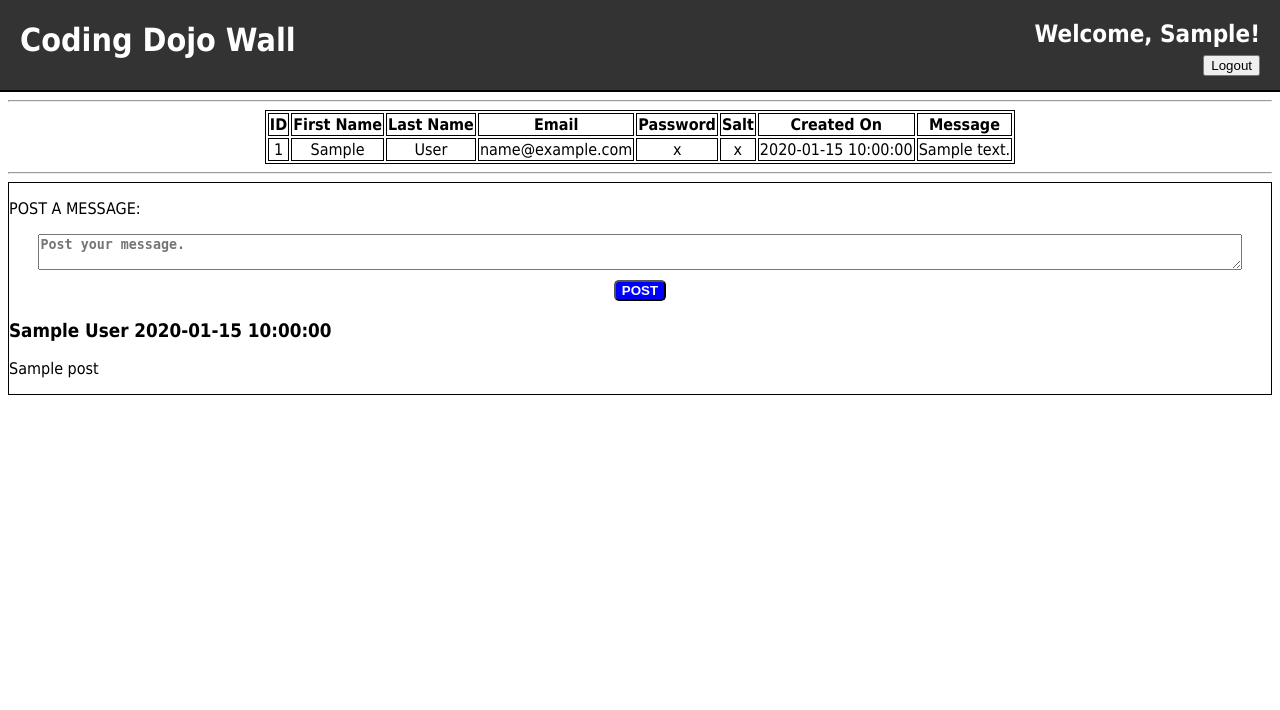
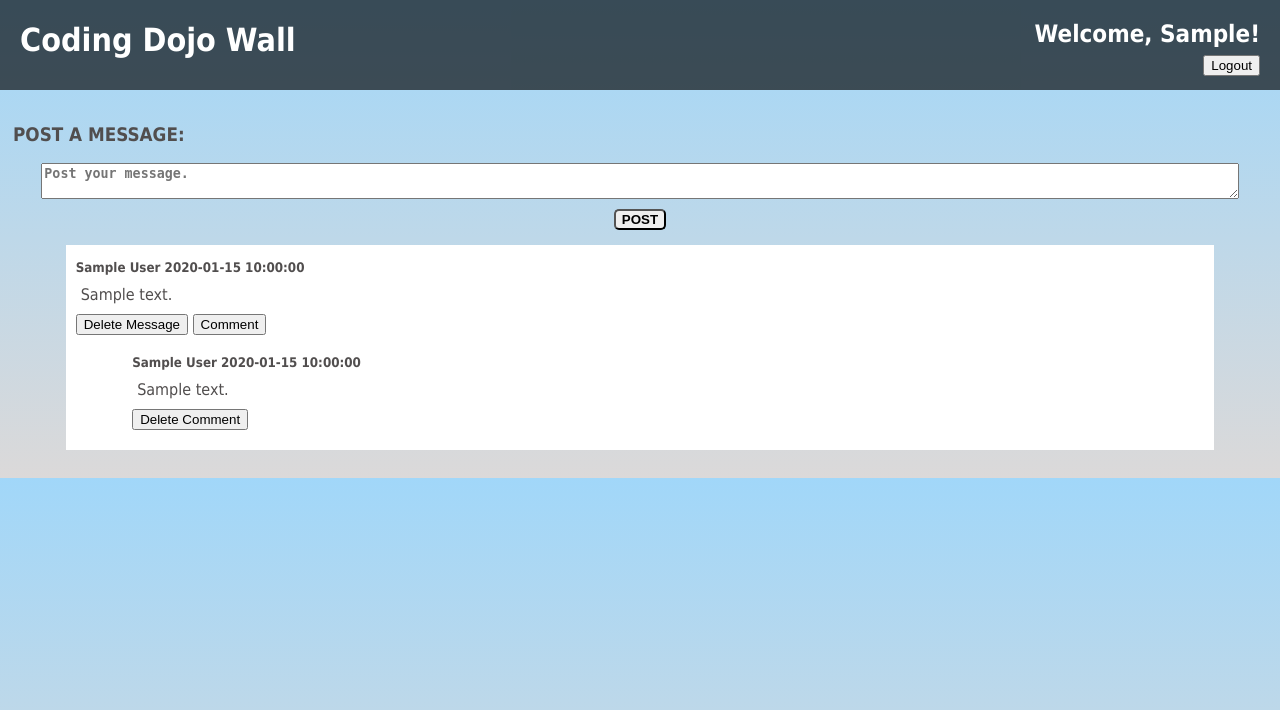
Before and after one commit to CDApprentiPy/J_Feng, a Flask app: template TheWallAssignment/templates/wall.html in a window 1280 px wide. Shown: the top 710 px of the page. Run offline with Flask 2, Linux system fonts and the light colour scheme; a user stored in the database is signed in; tables that the repository leaves empty hold one stand-in row (values such as "Sample post"); the template is opened without the code that fills it: most values are stand-ins (such as "Sample title", 1, 10 or a date in 2020); some libraries are stand-ins or nearby versions.

Commit message:
Update The Wall

```diff
--- a/TheWallAssignment/static/wall_style.css
+++ b/TheWallAssignment/static/wall_style.css
@@ -1,11 +1,15 @@
 body {
     font-family: tahoma, sans-serif;
+    /* background: linear-gradient(#0da2fd, #a1d7f9); */
+    background: linear-gradient(#a1d7f9, #dbd9d9);
+    color: #514e4e;
 }
 
+/* Styles the header */
 #header {
     display: block;
-    border-bottom: 2px solid black;
-    background-color: rgba(0, 0, 0, 0.8);
+    /* border-bottom: 2px solid black; */
+    background-color: rgba(0, 0, 0, 0.65);
     color: white;
     position: fixed;
     top: 0;
@@ -31,43 +35,82 @@ body {
     text-align: right;
 }
 
+/* Styles the database content table */
 #content {
     margin-top: 100px;
 }
 
 .error {
     text-align: center;
-    color: red;
+    color: #F89C9C;
     font-size: 16px;
 }
 
-table {
-    margin: 0 auto;
+/* Styles the content of the wall */
+#wall_content {
+    padding: 5px;
 }
 
-table, th, td {
-    text-align: center;
-    border: 1px solid black;
-}
-
-#wall_content {
-    border: 1px solid black;
-}
-
-.text_post, .submit_post {
+.text_post, .text_comment, .submit_post, .submit_comment {
     display: block;
     margin-bottom: 10px;
     font-weight: bold;
 }
 
-.submit_post {
-    background-color: blue;
-    color: white;
+.submit_post, .submit_comment {
     margin: 10px auto;
     border-radius: 5px;
 }
 
+/* Styles the user message posts */
 .text_post {
     width: 95%;
     margin: 0 auto;
 }
+
+.user_post {
+    width: 90%;
+    margin: 15px auto;
+    background-color: white;
+    padding: 10px;
+}
+
+.user_post h5 {
+    margin: 5px 0;
+}
+
+.user_post p {
+    /* border-bottom: 1px solid black; */
+    padding: 5px;
+    margin: 5px 0;
+}
+
+.post_links {
+    margin: 5px 0 20px 0;
+    /* text-align: right; */
+    width: 200px;
+}
+
+form.delete_post, .comment {
+    display: inline-block;
+}
+
+/* Styles the user comment posts */
+.user_comment {
+    width: 90%;
+    margin: 0 auto 10px auto;
+}
+
+#post_comments {
+    display: none;
+}
+
+.text_comment {
+    width: 80%;
+    margin: 0 auto;
+    border: 1px solid black;
+}
+
+.delete_comment {
+    /* text-align: right; */
+}
--- a/TheWallAssignment/templates/wall.html
+++ b/TheWallAssignment/templates/wall.html
@@ -4,6 +4,16 @@
         <title>THE WALL</title>
         <meta charset='utf-8'>
         <link rel="stylesheet" type="text/css" href="{{url_for('static', filename='wall_style.css')}}"/>
+        <script src="http://ajax.googleapis.com/ajax/libs/jquery/1.11.1/jquery.min.js"></script>
+        <script>
+            {% for post in all_posts %}
+                $(document).ready(function() {
+                    $(".post_links .comment_{{post['message_id']}}").click(function() {
+                        $(".post_comments_{{post['message_id']}}").toggle();
+                    });
+                });
+            {% endfor %}
+        </script>
     </head>
     <body>
         <header id="header">
@@ -24,46 +34,59 @@
                     {% endfor %}
                 {% endif %}
             {% endwith %}
+        </div>
 
-            <hr>
-            <table>
-                <tr>
-                    <th>ID</th>
-                    <th>First Name</th>
-                    <th>Last Name</th>
-                    <th>Email</th>
-                    <th>Password</th>
-                    <th>Salt</th>
-                    <th>Created On</th>
-                    <th>Message</th>
-                </tr>
-                {% for user in all_users %}
-                <tr>
-                    <td>{{ user['id'] }}</td>
-                    <td>{{ user['first_name'] }}</td>
-                    <td>{{ user['last_name'] }}</td>
-                    <td>{{ user['email'] }}</td>
-                    <td>{{ user['password'] }}</td>
-                    <td>{{ user['salt'] }}</td>
-                    <td>{{ user['created_at'] }}</td>
-                    <td>{{ user['message'] }}</td>
-                </tr>
-                {% endfor %}
-            </table>
-        </div>
-        <hr>
         <main id="wall_content">
-            <form action="/post_message", method="POST">
-                <p class="post_message">POST A MESSAGE:</p>
+            <!-- Post a message. -->
+            <form action="/post_message" method="POST">
+                <h3 class="post_message">POST A MESSAGE:</h3>
                 <textarea class="text_post" placeholder="Post your message." name="text_post"></textarea>
-                <input type="submit" class="submit_post" value="POST"/>
+                <button type="submit" class="submit_post">POST</button>
             </form>
 
+            <!-- Shows all the message posts by newest post. -->
             {% for post in all_posts %}
-            <div class="user_post">
-                <h3>{{ first_name }} {{ last_name }} {{ timestamp }}</h3>
-                <p>{{ post }}</p>
-            </div>
+            <article class="user_post">
+                <h5>{{ post["first_name"] }} {{ post["last_name"] }} {{ post['message_timestamp'] }}</h5>
+
+                <p>{{ post['message'] }}</p>
+
+                <!-- Only shows "delete" if the post is the logged user's post. -->
+                <div class="post_links">
+                    {% if post["user_id"] == session["id"] %}
+                    <form action="/delete_post/{{post['message_id']}}" class="delete_post">
+                        <button type="submit" class="delete_post">Delete Message</button>
+                    </form>
+                    {% endif %}
+                        <button type="button" class="comment_{{post['message_id']}}">Comment</button>
+                </div>
+
+
+                <!-- Shows all the comment posts under a message post by oldest comment. -->
+                {% for comment in all_comments %}
+                    {% if comment["cmt_msg_id"] == post["message_id"] %}
+                    <article class="user_comment">
+                        <h5>{{ comment["first_name"] }} {{ comment["last_name"] }} {{ comment['comment_timestamp'] }}</h5>
+                        <p>{{ comment['comment'] }}</p>
+
+                        <!-- Only shows "delete" if the comment is the logged user's comment. -->
+                        {% if comment["user_id"] == session["id"] %}
+                        <form action="/delete_comment/{{comment['comment_id']}}" class="delete_comment">
+                            <button type="submit" class="delete_comment">Delete Comment</button>
+                        </form>
+                        {% endif %}
+                    </article>
+                    {% endif %}
+                {% endfor %}
+
+                <!-- Post a comment. -->
+                <div id="post_comments" class="post_comments_{{post['message_id']}}">
+                    <form action="/post_comment/{{post['message_id']}}" method="POST">
+                        <textarea class="text_comment" placeholder="Post your comment." name="text_comment"></textarea>
+                        <button type="submit" class="submit_comment">COMMENT</button>
+                    </form>
+                </div>
+            </article>
             {% endfor %}
         </main>
     </body>
```
Also changed, not shown: TheWallAssignment/TheWallAssignment.py (+100 -37 lines), TheWallAssignment/static/index_style.css (+14 -4 lines), TheWallAssignment/templates/index.html (+2 -6 lines).
